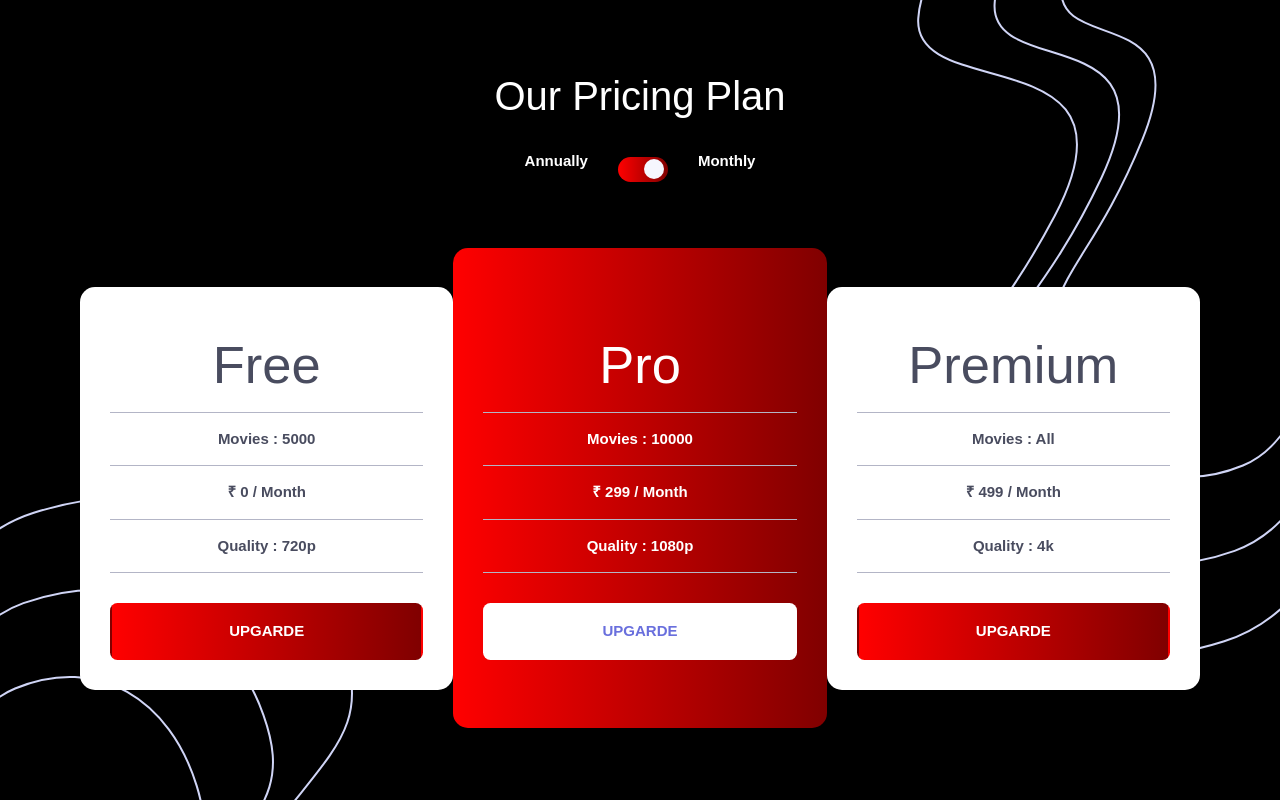
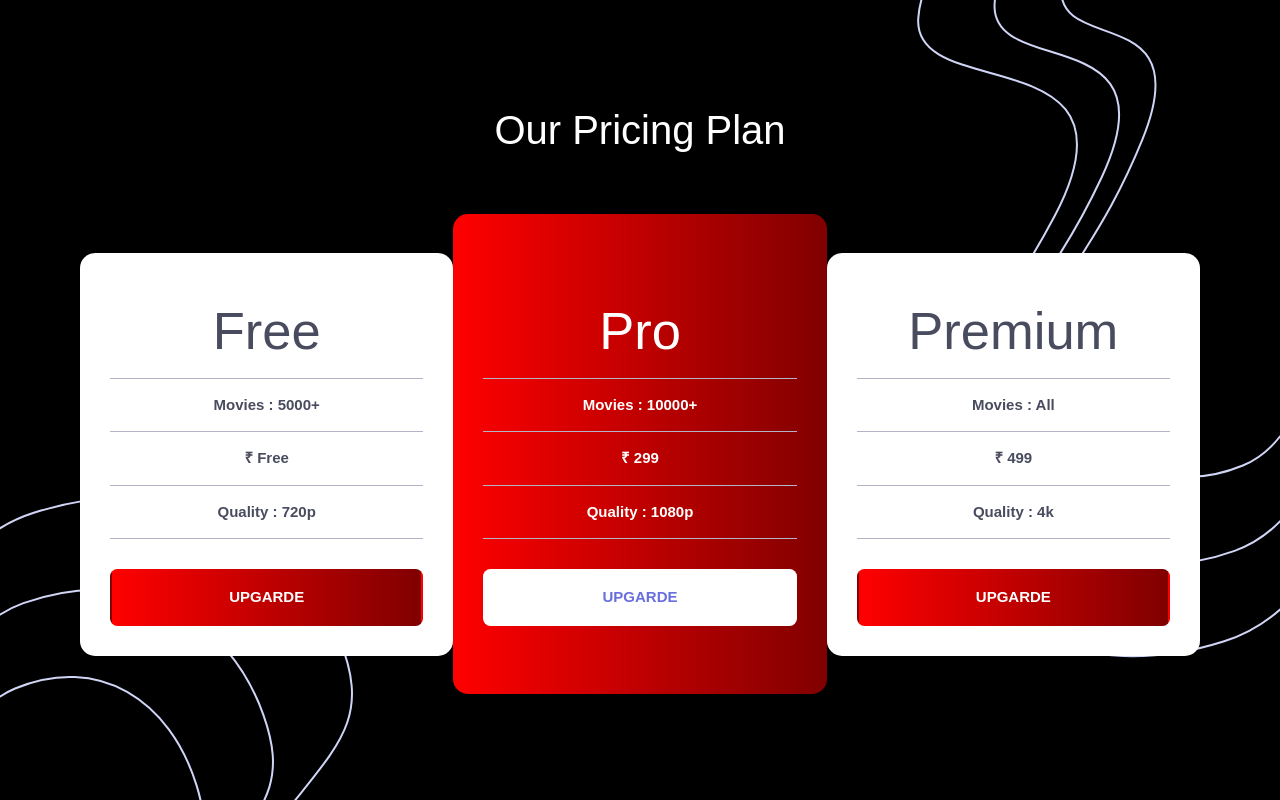
Before and after one commit to llr-opensoft-24/opensoft-frontend, a React (Create React App) app: page /payment in a window 1280 px wide. Built offline with nearby package versions, Linux system fonts and the light colour scheme.

Commit message:
payment gateway

```diff
--- a/package.json
+++ b/package.json
@@ -2,10 +2,11 @@
   "name": "frontend",
   "version": "0.1.0",
   "private": true,
-  "proxy": "http://10.145.80.49:8080",
+  "proxy": "http://10.145.54.6:8080",
   "dependencies": {
     "@material-ui/core": "^4.12.4",
     "@material-ui/icons": "^4.11.3",
+    "@mui/material": "^5.15.14",
     "@reduxjs/toolkit": "^2.2.2",
     "@testing-library/jest-dom": "^5.17.0",
     "@testing-library/react": "^13.4.0",
@@ -15,8 +16,8 @@
     "razorpay": "^2.9.2",
     "react": "^18.2.0",
     "react-dom": "^18.2.0",
+    "react-player": "^2.15.1",
     "react-razorpay": "^2.0.1",
-    "react-player": "^2.15.1",
     "react-redux": "^9.1.0",
     "react-router-dom": "^6.22.3",
     "react-scripts": "5.0.1",
--- a/public/index.html
+++ b/public/index.html
@@ -10,6 +10,7 @@
       content="Web site created using create-react-app"
     />
     <link rel="apple-touch-icon" href="%PUBLIC_URL%/logo192.png" />
+    <script src="https://checkout.razorpay.com/v1/checkout.js"></script>
     <!--
       manifest.json provides metadata used when your web app is installed on a
       user's mobile device or desktop. See https://developers.google.com/web/fundamentals/web-app-manifest/
--- a/src/App.jsx
+++ b/src/App.jsx
@@ -8,7 +8,6 @@ import LoginRoute from './routes/login/login.route';
 import OtpRoute from './routes/otp/otp.route';
 import FpForm from './components/login/components/ForgotPasswordForm';
 import PaymentRoute from './routes/payment/payment.route';
-
 import Video from './components/player/Video';
 
 const App = () => {
--- a/src/components/login/components/ForgotPasswordForm.jsx
+++ b/src/components/login/components/ForgotPasswordForm.jsx
@@ -36,7 +36,7 @@ const FpForm = () => {
     e.preventDefault();
 
     try {
-      const response = await axios.post('http://10.145.80.49:8080/forgotpassword', {
+      const response = await axios.post('http://10.145.54.6:8080/forgotpassword', {
         email: email,
 
       });
@@ -70,7 +70,7 @@ const FpForm = () => {
     e.preventDefault();
 
     try {
-      const response = await axios.post('http://10.145.80.49:8080/verifyemail', {
+      const response = await axios.post('http://10.145.54.6:8080/verifyemail', {
         email: email,
         otp: otp,
         type: "password"
@@ -110,7 +110,7 @@ const FpForm = () => {
     }
 
     try {
-      const response = await axios.post('http://10.145.80.49:8080/resetpassword', {
+      const response = await axios.post('http://10.145.54.6:8080/resetpassword', {
         email: email,
         password: password
       });
--- a/src/components/login/components/LoginForm.jsx
+++ b/src/components/login/components/LoginForm.jsx
@@ -45,7 +45,7 @@ const LoginForm = () => {
     }
 
     try {
-      const response = await axios.post('http://10.145.80.49:8080/login', {
+      const response = await axios.post('http://10.145.54.6:8080/login', {
         email: email,
         password: password
       });
--- a/src/components/login/components/OtpForm.jsx
+++ b/src/components/login/components/OtpForm.jsx
@@ -28,7 +28,7 @@ const OtpForm = () => {
     e.preventDefault();
     try {
         const email = userData["email"];
-        const response = await axios.post('http://10.145.80.49:8080/verifyemail', {
+        const response = await axios.post('http://10.145.54.6:8080/verifyemail', {
             email: email,
             otp : otp,
             type:"email"
--- a/src/components/login/components/SignupForm.jsx
+++ b/src/components/login/components/SignupForm.jsx
@@ -59,7 +59,7 @@ const SignupForm = () => {
     }
 
     try {
-      const response = await axios.post('http://10.145.80.49:8080/register', {
+      const response = await axios.post('http://10.145.54.6:8080/register', {
         username: text,
         email: email,
         password: password
--- a/src/components/payment/Payment.component.jsx
+++ b/src/components/payment/Payment.component.jsx
@@ -3,10 +3,11 @@ import './Payment.css'
 import axios from 'axios'
 import PricingCard from './PricingCard'
 import { useState } from 'react'
+import {useNavigate} from 'react-router-dom'
 //import Razorpay from 'razorpay';
 
 const Plans = () => {
-
+  const navigate = useNavigate();
   const [selectMonthly, setSelectMonthly] = useState(true);
   const checkoutHandler = async (amount, title) => {
     var b_amount = 0
@@ -19,7 +20,13 @@ const Plans = () => {
     // console.log("hiiiii")
       try {
         // console.log("hi1")
-        const response = await axios.post(`http://10.145.54.6:8080/order?amount=${amount}&${title}`);
+        const plan = title.toLowerCase()
+        console.log(plan,"ff",title)
+        const response = await axios.post(`http://10.145.54.6:8080/order?amount=${amount}&plan=${plan}`,{
+          headers:{
+            Authorization : `${localStorage.getItem("token")}`,
+          }
+        });
         if(response['statusText'] != 'OK'){
           throw new Error('failed to create order');
         }
@@ -90,6 +97,9 @@ const Plans = () => {
 
   }
 
+  const redirectToHome= () =>{
+    navigate('/dashboard');
+  }
 
   return (
     <>
@@ -98,7 +108,7 @@ const Plans = () => {
         {/* Header */}
         <header>
           <h1 className="header-topic">Our Pricing Plan</h1>
-          <div className="header-row">
+          {/* <div className="header-row">
             <p>Annually</p>
             <label className="price-switch">
               <input
@@ -111,27 +121,27 @@ const Plans = () => {
               <div className="switch-slider"></div>
             </label>
             <p>Monthly</p>
-          </div>
+          </div> */}
         </header>
         {/* Cards here */}
         <div className="pricing-cards">
           <PricingCard
             title="Free"
-            price={selectMonthly ? "0 / Month" : "0 / Year"}
-            movies="5000"
+            price={"Free"}
+            movies="5000+"
             quality="720p"
-            handler={checkoutHandler}
+            handler={redirectToHome}
           />
           <PricingCard
             title="Pro"
-            price={selectMonthly ? "299 / Month" : "2999 / Year"}
-            movies="10000"
+            price={"299"}
+            movies="10000+"
             quality="1080p"
             handler={checkoutHandler}
           />
           <PricingCard
             title="Premium"
-            price={selectMonthly ? "499 / Month" : "4999 / Year"}
+            price={"499"}
             movies="All"
             quality="4k"
             handler={checkoutHandler}
```
Also changed, not shown: 1 other file (tests, documents, lock files or other folders).
